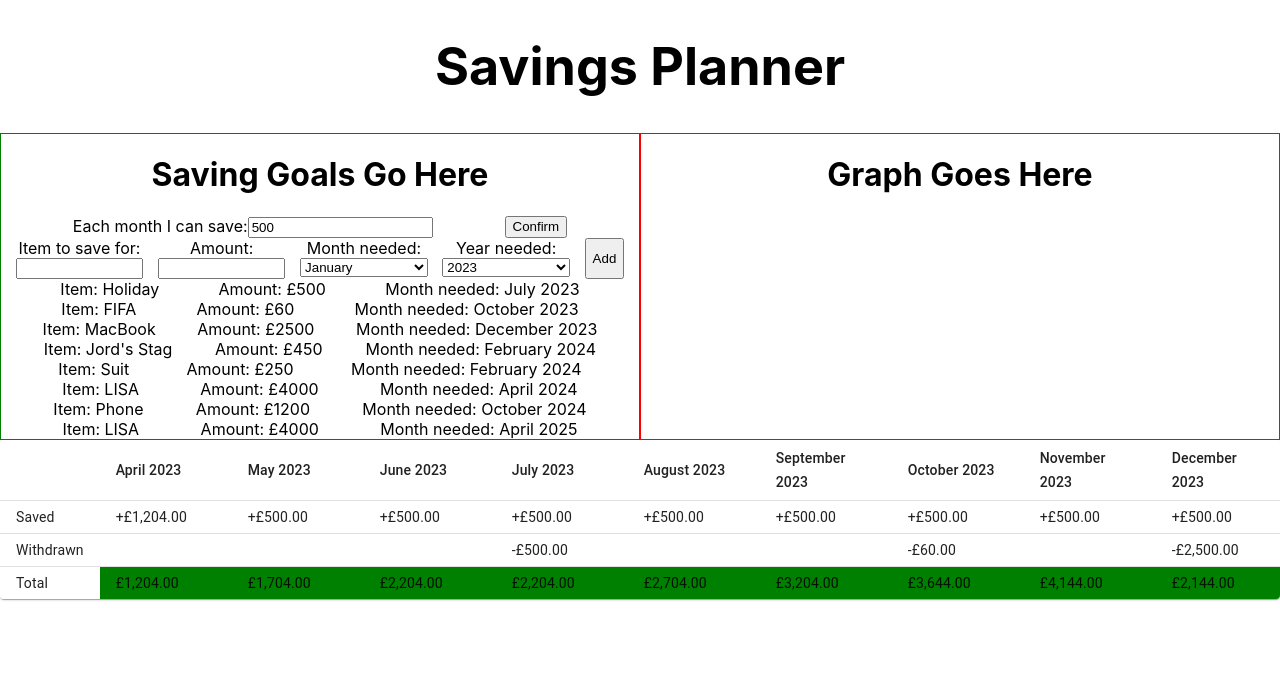
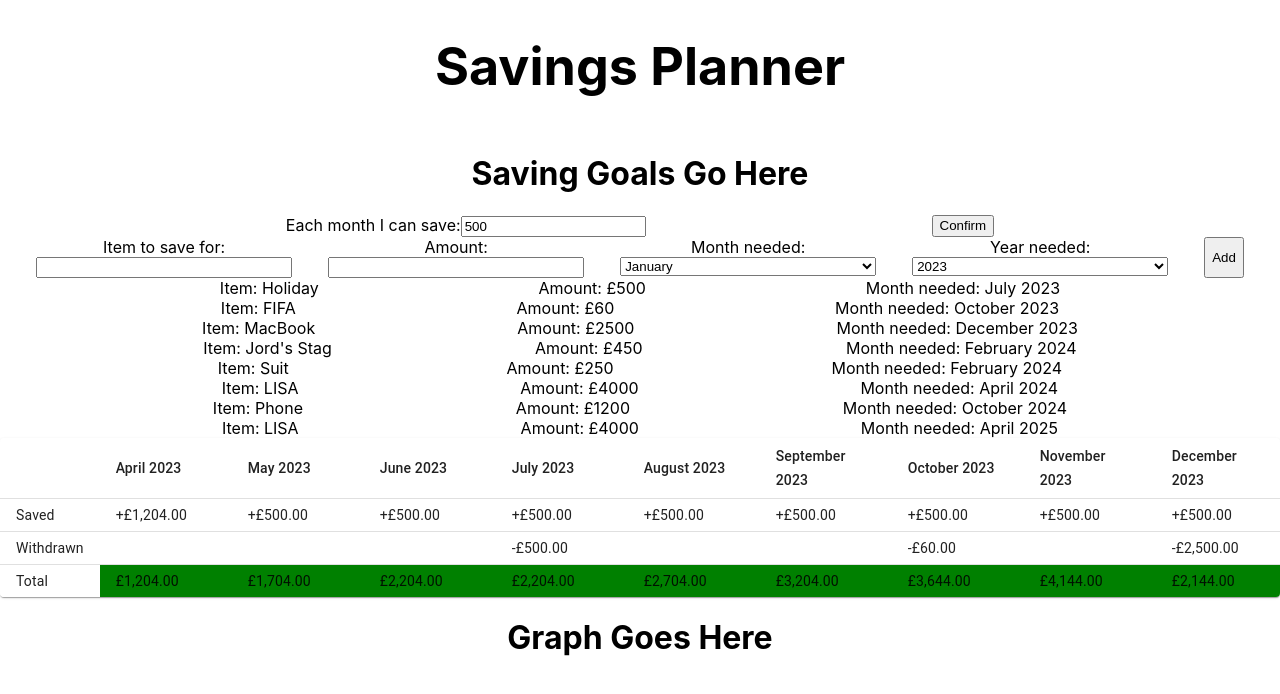
Before and after one commit to AKP-13/savings-planner, a React (Create React App) app: page / in a window 1280 px wide. Shown: the top 694 px of the page. Built offline with nearby package versions, Linux system fonts and the light colour scheme.

Commit message:
Restrtucture layout

```diff
--- a/src/App.js
+++ b/src/App.js
@@ -47,12 +47,9 @@ function App() {
   return (
     <div className="App">
       <Header />
-      <div style={{ display: 'flex' }}>
-        <SavingGoals tableData={tableData} setTableData={setTableData} />
-
-        <GraphDisplay />
-      </div>
+      <SavingGoals tableData={tableData} setTableData={setTableData} />
       <SavingsProjectionsTable tableData={tableData} />
+      <GraphDisplay />
     </div>
   );
 }
--- a/src/graph/GraphDisplay.js
+++ b/src/graph/GraphDisplay.js
@@ -1,5 +1,5 @@
 const GraphDisplay = () => (
-  <div style={{ border: '1px solid red', width: '50%' }}>
+  <div>
     <h1>Graph Goes Here</h1>
   </div>
 );
--- a/src/savingGoals/SavingGoals.js
+++ b/src/savingGoals/SavingGoals.js
@@ -83,7 +83,7 @@ const SavingGoals = ({ tableData, setTableData }) => {
   };
 
   return (
-    <div style={{ border: '1px solid green', width: '50%' }}>
+    <div>
       <h1>Saving Goals Go Here</h1>
       <form
         onSubmit={handleAmountSavedEachMonthSubmit}
```
